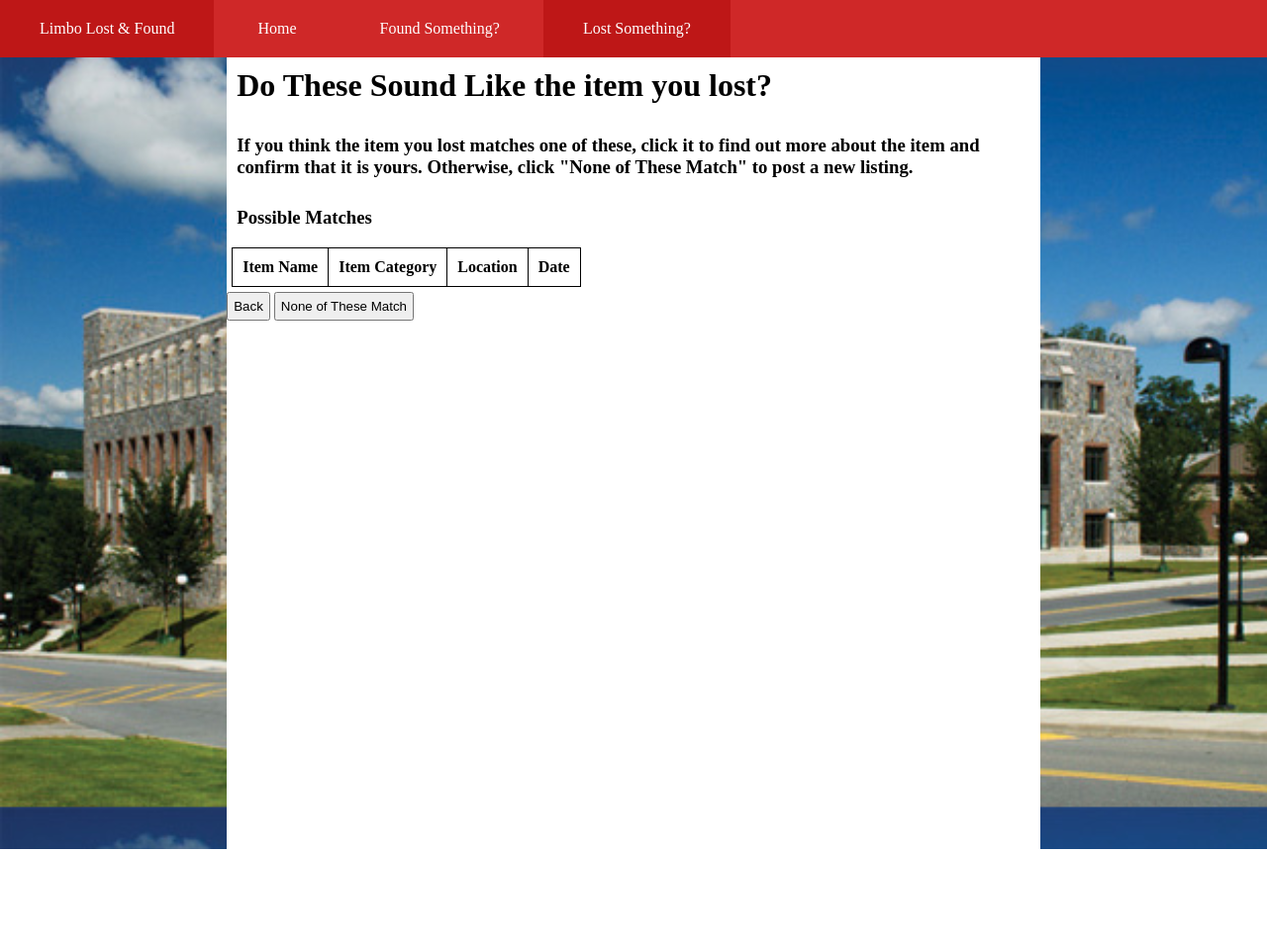
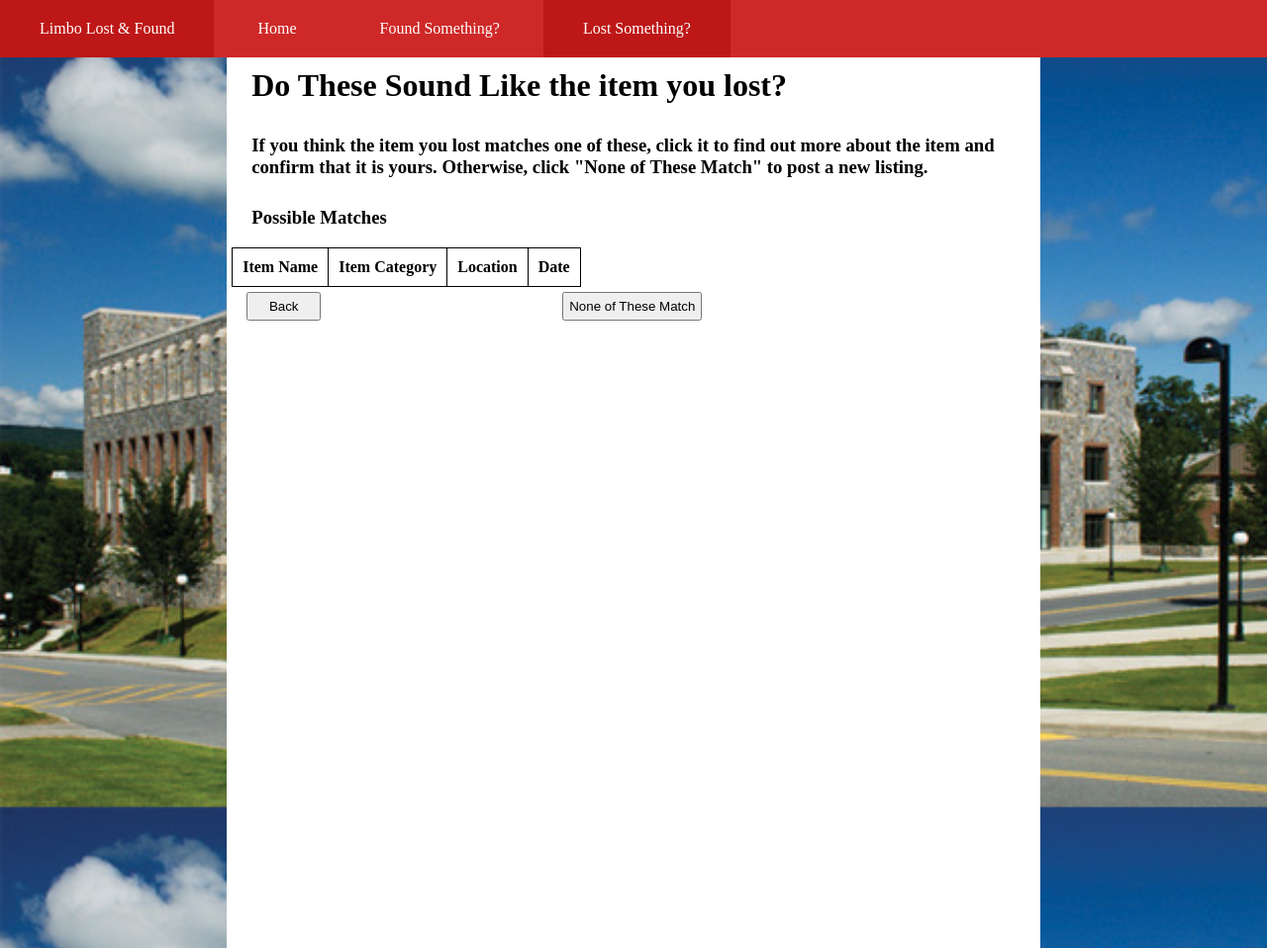
Before and after one commit to GrahamBurek/limbodb, a PHP site: page /lost-1.php in a window 1280 px wide. Shown: the whole page at 99% size. Before the commit the page ends 858 px from the top, so only its background shows below. Run offline with PHP 8.4, Linux system fonts and the light colour scheme; data comes from the database, SQL or seed files in the repository; data that the repository does not hold is empty.

Commit message:
edits to button position and size, etc.

```diff
--- a/found-1.php
+++ b/found-1.php
@@ -49,8 +49,8 @@
 
     <input type= "hidden" name= "page" value="found-1">
     </form>
-    <input action="action" type="button" value="Back" onclick="history.go(-1);" />
-    <input type="button" onclick="location.href='found-1-2.php';" value="None of These Match" />
+    <input action="action" class="back-button" type="button" value="Back" onclick="history.go(-1);" style="width:75px;" />
+    <input type="button" onclick="location.href='found-1-2.php';" value="None of These Match" style="margin-left:200px;" />
 </div>
 </body>
 </html>
--- a/found.php
+++ b/found.php
@@ -42,10 +42,12 @@
             <select size="7" name="location">
                 <?php dropdown_locations($dbc); ?>
             </select></p>
+        <p>Date when found: <input type="date"></p>
+        <input type="button" class="back-button" onclick="location.href='index.php';" value="Back to Home" />
         <!-- submit button-->
-        </p><button type="submit">Submit</button>
+        <button type="submit">Submit</button>
     </form>
-    <input type="button" onclick="location.href='index.php';" value="Back to Home" />
+
 </div>
 </body>
 </html>
--- a/lost-1.php
+++ b/lost-1.php
@@ -48,8 +48,9 @@
     ?>
     <input type= "hidden" name= "page" value="lost-1">
     </form>
-    <input action="action" type="button" value="Back" onclick="history.go(-1);" />
-    <input type="button" onclick="location.href='lost-1-2.php';" value="None of These Match" />
+    <input action="action" class="back-button" type="button" value="Back" onclick="history.go(-1);" style="width:75px;" />
+
+    <input type="button" onclick="location.href='lost-1-2.php';" value="None of These Match" style="margin-left:200px"/>
 </div>
 </body>
 </html>
--- a/lost.php
+++ b/lost.php
@@ -41,10 +41,12 @@ require('/includes/connect_db.php');
             <select size="7" name="location">
                 <?php dropdown_locations($dbc); ?>
             </select></p>
+        <p>Date when lost: <input type="date"></p>
+        <input type="button" class="back-button" onclick="location.href='index.php';" value="Back to Home" />
         <!-- submit button-->
-        </p><button type="submit">Submit</button>
+        <button type="submit">Submit</button>
     </form>
-<input type="button" onclick="location.href='index.php';" value="Back to Home" />
+
 </div>
 </body>
 </html>
--- a/templates/sharedStyle.css
+++ b/templates/sharedStyle.css
@@ -29,6 +29,15 @@ select{
 textarea{
 	width:80%;
 	height:100px;
+}
+button{
+	width:125px;
+	padding:5px;
+}
+
+.back-button{
+	margin-left:20px;
+	margin-right:40px;
 }
 
 #navbar {
@@ -68,6 +77,7 @@ textarea{
 #mainForm {
 	min-height: 100%;
 	width: 65%;
+    padding-bottom:100px;
     margin-top: 58px;
     margin-right: auto;
     margin-left: auto;
@@ -79,7 +89,7 @@ textarea{
 
 #mainForm h1, p, h3{
 	padding-top: 10px;
-	padding-left: 10px;
+	padding-left: 25px;
 }
 
 #mainForm table {
```
Also changed, not shown: found-1-2.php (+5 -5 lines), lost-1-2.php (+5 -5 lines).
